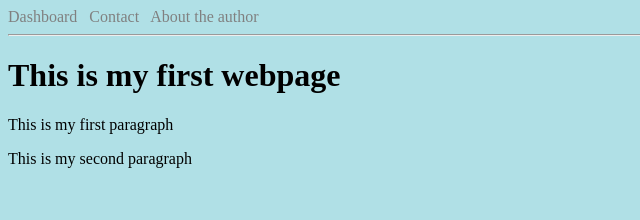
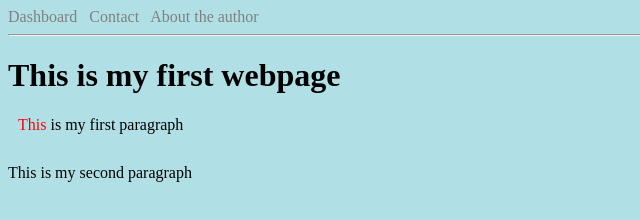
Before and after one commit to daluzpale/web--development, a plain HTML site: page website_basics/index.html in a window 1280 px wide. Shown: the whole page, without its empty margins (0-640 px from the left). Drawn offline with Linux system fonts and the light colour scheme.

Commit message:
Layout control

```diff
--- a/website_basics/index.html
+++ b/website_basics/index.html
@@ -12,13 +12,20 @@
     &nbsp;
     <a href="contact.html">Contact</a>
     &nbsp;
-    <a href="about.html">About the author</a>
+    <a href="about.html", class="redlink">About the author</a>
 
     <hr>
 
     <h1>This is my first webpage</h1>
-    <p>This is my first paragraph</p>
+
+    <p class="space_below">
+        <span class="indent">This</span> is my first paragraph
+    </p>
     <p>This is my second paragraph</p>
+
+
+
+
 </body>
 
 </html>
--- a/website_basics/style.css
+++ b/website_basics/style.css
@@ -13,3 +13,17 @@ a:hover {
     background-color:yellowgreen;
     color: white;
 }
+
+.redlink:hover{
+    background-color: red;
+    color: white;
+}
+
+.indent {
+    margin-left: 10px;
+    color:red;
+}
+
+.space_below {
+    margin-bottom: 30px;
+}
```
